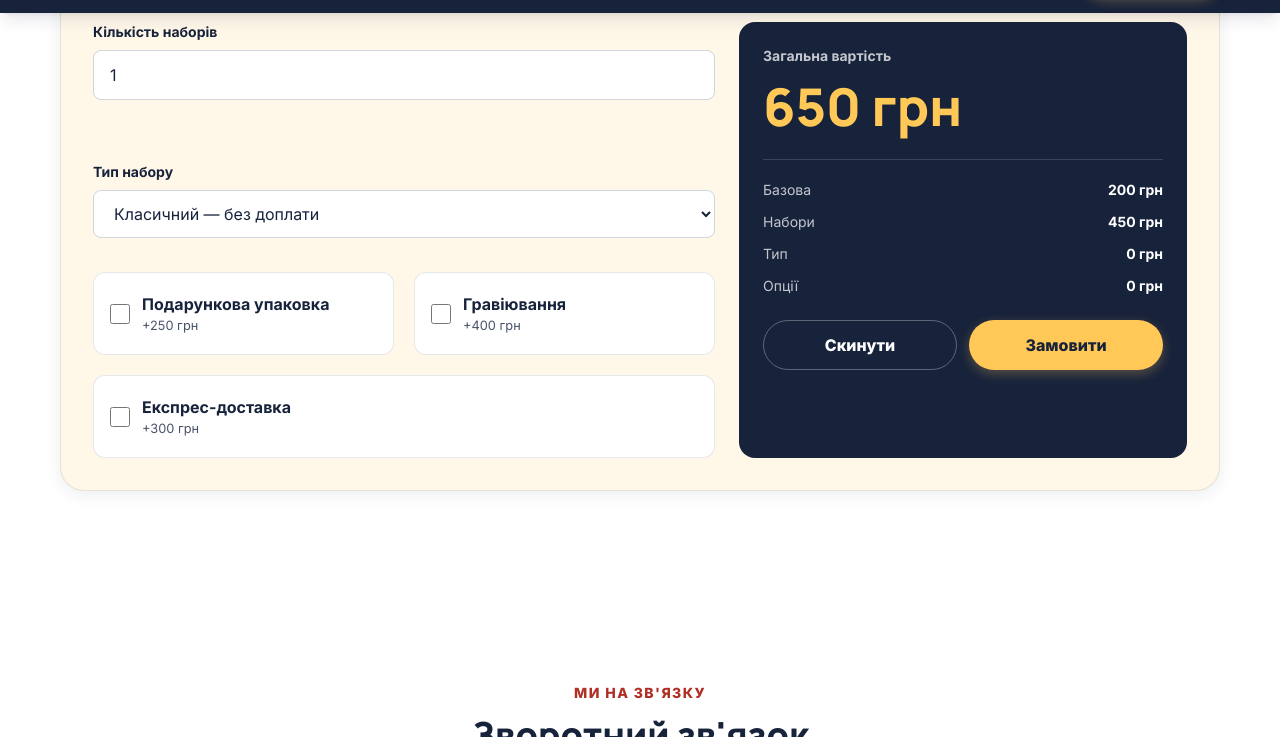
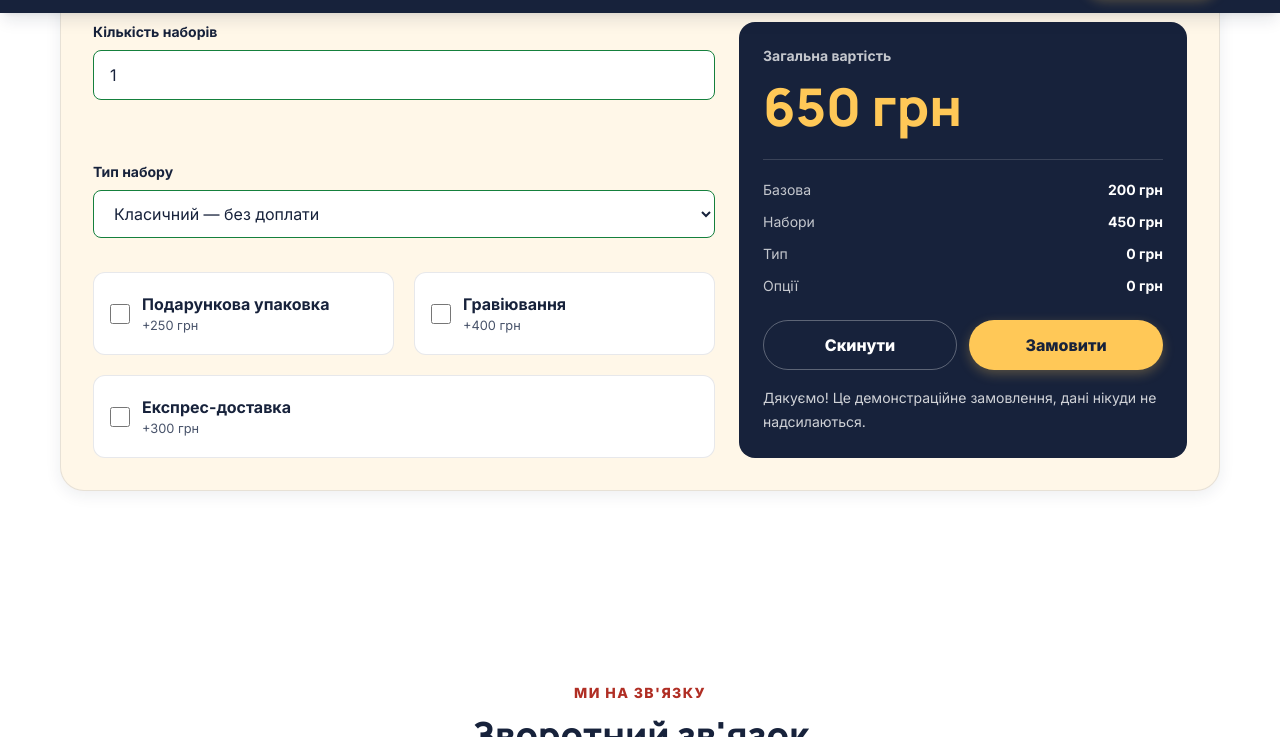
Before and after one commit to Marki-Za/Cubes-Cards, a plain HTML site: page index.html in a window 1280 px wide. Both pictures are taken after a click on the button "Замовити". Shown: the part 7624-8361 px from the top of the page. Drawn offline with nearby package versions, Linux system fonts and the light colour scheme; some packages are replaced by stand-ins of ours; a script that the page names is missing.

Commit message:
fix: захисне програмування віджета, валідація та безпечне виведення

```diff
--- a/index.html
+++ b/index.html
@@ -433,7 +433,7 @@
 
             <div class="min-w-0 sm:col-span-2">
               <label class="mb-2 block text-sm font-bold" for="set-type">Тип набору</label>
-              <select class="widget-input min-h-12 w-full rounded-lg border border-gray-300 bg-white px-4 py-3 text-navy transition focus-visible:outline-none focus-visible:ring-4 focus-visible:ring-sun/50" id="set-type" data-field="type" name="set-type">
+              <select class="widget-input min-h-12 w-full rounded-lg border border-gray-300 bg-white px-4 py-3 text-navy transition focus-visible:outline-none focus-visible:ring-4 focus-visible:ring-sun/50" id="set-type" data-field="type" name="set-type" aria-describedby="error-sets" aria-invalid="false">
                 <option value="classic">Класичний — без доплати</option>
                 <option value="premium">Преміум — +600 грн</option>
                 <option value="collector">Колекційний — +1500 грн</option>
--- a/js/widget.js
+++ b/js/widget.js
@@ -3,48 +3,140 @@
 
   const calculateTotal = ({ sets, type, giftBox, engraving, express }) => {
     const typeFees = { classic: 0, premium: 600, collector: 1500 };
-    return 200 + Number(sets) * 450 + typeFees[type] +
+    if (!Object.prototype.hasOwnProperty.call(typeFees, type)) return null;
+    return 200 + sets * 450 + typeFees[type] +
       (giftBox ? 250 : 0) + (engraving ? 400 : 0) + (express ? 300 : 0);
   };
 
   const validateSets = (raw) => {
-    const value = Number(raw);
-    return { ok: Number.isInteger(value) && value >= 1 && value <= 50, value, message:
-      "Введіть кількість наборів — ціле число від 1 до 50." };
+    const message = "Введіть кількість наборів — ціле число від 1 до 50.";
+    if (typeof raw !== "string" && typeof raw !== "number") {
+      return { ok: false, value: null, message };
+    }
+    const trimmed = String(raw).trim();
+    if (!/^\d{1,3}$/.test(trimmed)) {
+      return { ok: false, value: null, message };
+    }
+    const value = Number(trimmed);
+    if (!Number.isInteger(value) || value < 1 || value > 50) {
+      return { ok: false, value: null, message };
+    }
+    return { ok: true, value, message: "" };
   };
 
   const initWidget = (rootEl) => {
+    try {
       if (!rootEl || typeof rootEl.querySelector !== "function") return null;
       const setsInput = rootEl.querySelector('[data-field="sets"]');
       const typeSelect = rootEl.querySelector('[data-field="type"]');
       const giftBox = rootEl.querySelector('[data-field="gift-box"]');
       const engraving = rootEl.querySelector('[data-field="engraving"]');
       const express = rootEl.querySelector('[data-field="express"]');
-    const totalPrice = rootEl.querySelector("#total-price");
+      const totalPrice = rootEl.querySelector('[id="total-price"]');
+      const baseRow = rootEl.querySelector('[id="breakdown-base"]');
+      const setsRow = rootEl.querySelector('[id="breakdown-sets"]');
+      const typeRow = rootEl.querySelector('[id="breakdown-type"]');
+      const optionsRow = rootEl.querySelector('[id="breakdown-options"]');
+      const errorSets = rootEl.querySelector('[id="error-sets"]');
+      const resetButton = rootEl.querySelector('[data-action="reset"]');
+      const orderButton = rootEl.querySelector('[data-action="order"]');
+      const orderMessage = rootEl.querySelector('[id="order-message"]');
+
       if (!setsInput || !typeSelect || !giftBox || !engraving || !express || !totalPrice) return null;
+      if (!baseRow || !setsRow || !typeRow || !optionsRow || !errorSets || !resetButton || !orderButton || !orderMessage) return null;
 
-    setsInput.addEventListener("input", () => update());
-    typeSelect.addEventListener("change", () => update());
-    [giftBox, engraving, express].forEach((control) => control.addEventListener("change", update));
+      const formatPrice = (value) => value.toLocaleString("uk-UA") + " грн";
+      let orderLocked = false;
 
-    function update() {
-      const sets = validateSets(setsInput.value);
-      if (!sets.ok) {
+      const update = () => {
+        const setsValidation = validateSets(setsInput.value);
+        const typeFees = { classic: 0, premium: 600, collector: 1500 };
+        const typeValid = Object.prototype.hasOwnProperty.call(typeFees, typeSelect.value);
+
+        setsInput.setAttribute("aria-invalid", String(!setsValidation.ok));
+        setsInput.classList.toggle("is-valid", setsValidation.ok);
+        typeSelect.setAttribute("aria-invalid", String(!typeValid));
+        typeSelect.classList.toggle("is-valid", typeValid);
+
+        if (!setsValidation.ok) {
+          errorSets.textContent = setsValidation.message;
           totalPrice.textContent = "—";
+          baseRow.textContent = "—";
+          setsRow.textContent = "—";
+          typeRow.textContent = "—";
+          optionsRow.textContent = "—";
+          orderButton.disabled = true;
+          orderMessage.textContent = "";
           return;
         }
+
+        if (!typeValid) {
+          errorSets.textContent = "Оберіть тип набору зі списку.";
+          totalPrice.textContent = "—";
+          baseRow.textContent = "—";
+          setsRow.textContent = "—";
+          typeRow.textContent = "—";
+          optionsRow.textContent = "—";
+          orderButton.disabled = false;
+          orderMessage.textContent = "";
+          return;
+        }
+
+        errorSets.textContent = "";
+        const options = giftBox.checked || engraving.checked || express.checked;
+        const optionsTotal = (giftBox.checked ? 250 : 0) +
+          (engraving.checked ? 400 : 0) + (express.checked ? 300 : 0);
         const total = calculateTotal({
-        sets: sets.value,
+          sets: setsValidation.value,
           type: typeSelect.value,
           giftBox: giftBox.checked,
           engraving: engraving.checked,
           express: express.checked
         });
-      totalPrice.textContent = total.toLocaleString("uk-UA") + " грн";
-    }
+
+        totalPrice.textContent = formatPrice(total);
+        baseRow.textContent = "200 грн";
+        setsRow.textContent = formatPrice(setsValidation.value * 450);
+        typeRow.textContent = formatPrice(typeFees[typeSelect.value]);
+        optionsRow.textContent = options ? formatPrice(optionsTotal) : "0 грн";
+        orderButton.disabled = false;
+        orderMessage.textContent = "";
+      };
+
+      setsInput.addEventListener("input", update);
+      typeSelect.addEventListener("change", update);
+      giftBox.addEventListener("change", update);
+      engraving.addEventListener("change", update);
+      express.addEventListener("change", update);
+
+      resetButton.addEventListener("click", () => {
+        setsInput.value = "1";
+        typeSelect.value = "classic";
+        giftBox.checked = false;
+        engraving.checked = false;
+        express.checked = false;
+        orderLocked = false;
+        orderButton.disabled = false;
+        orderMessage.textContent = "";
+        update();
+      });
+
+      orderButton.addEventListener("click", () => {
+        if (orderLocked || orderButton.disabled) return;
+        orderLocked = true;
+        orderButton.disabled = true;
+        orderMessage.textContent = "Дякуємо! Це демонстраційне замовлення, дані нікуди не надсилаються.";
+        window.setTimeout(() => {
+          orderLocked = false;
+          orderButton.disabled = !validateSets(setsInput.value).ok;
+        }, 1500);
+      });
 
       update();
       return { update };
+    } catch (error) {
+      return null;
+    }
   };
 
   document.addEventListener("DOMContentLoaded", () => {
```
Also changed, not shown: tests/widget.test.js (+1 -1 lines). Lines whose indentation alone changed are shown as unchanged.
